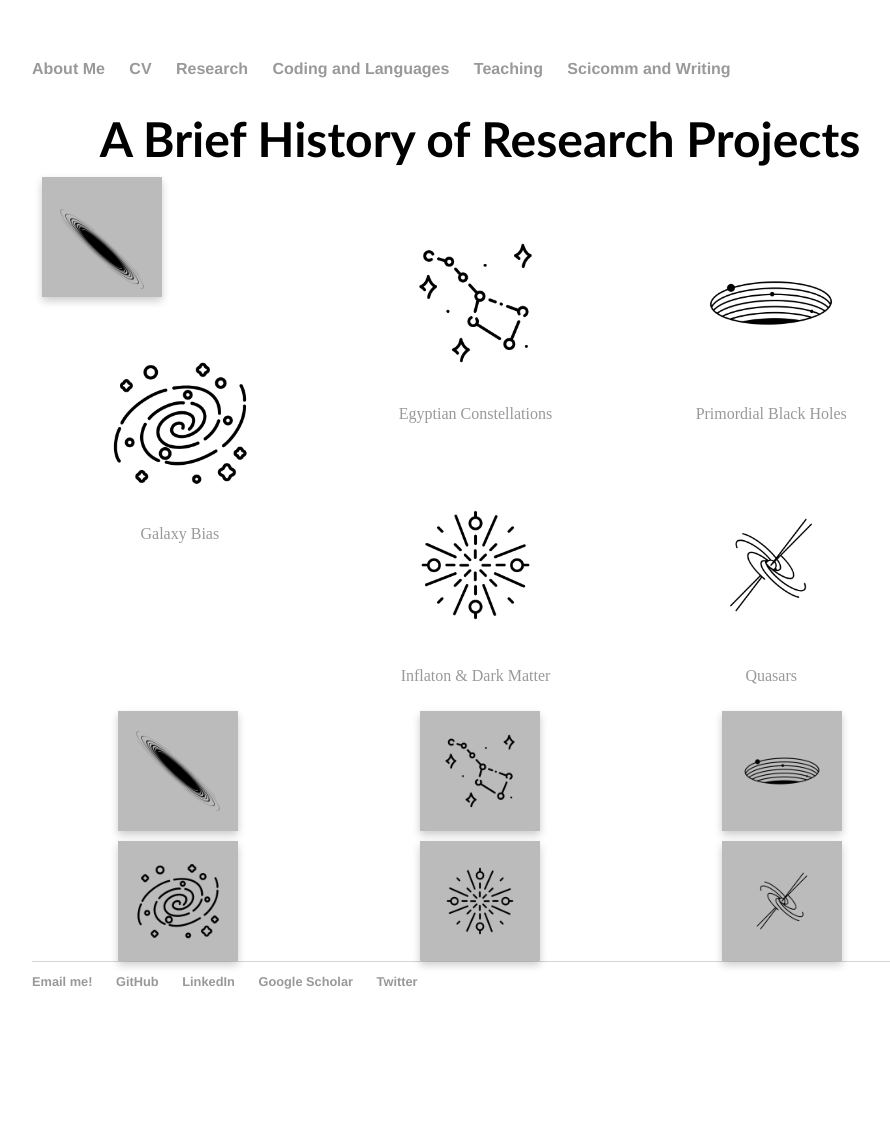
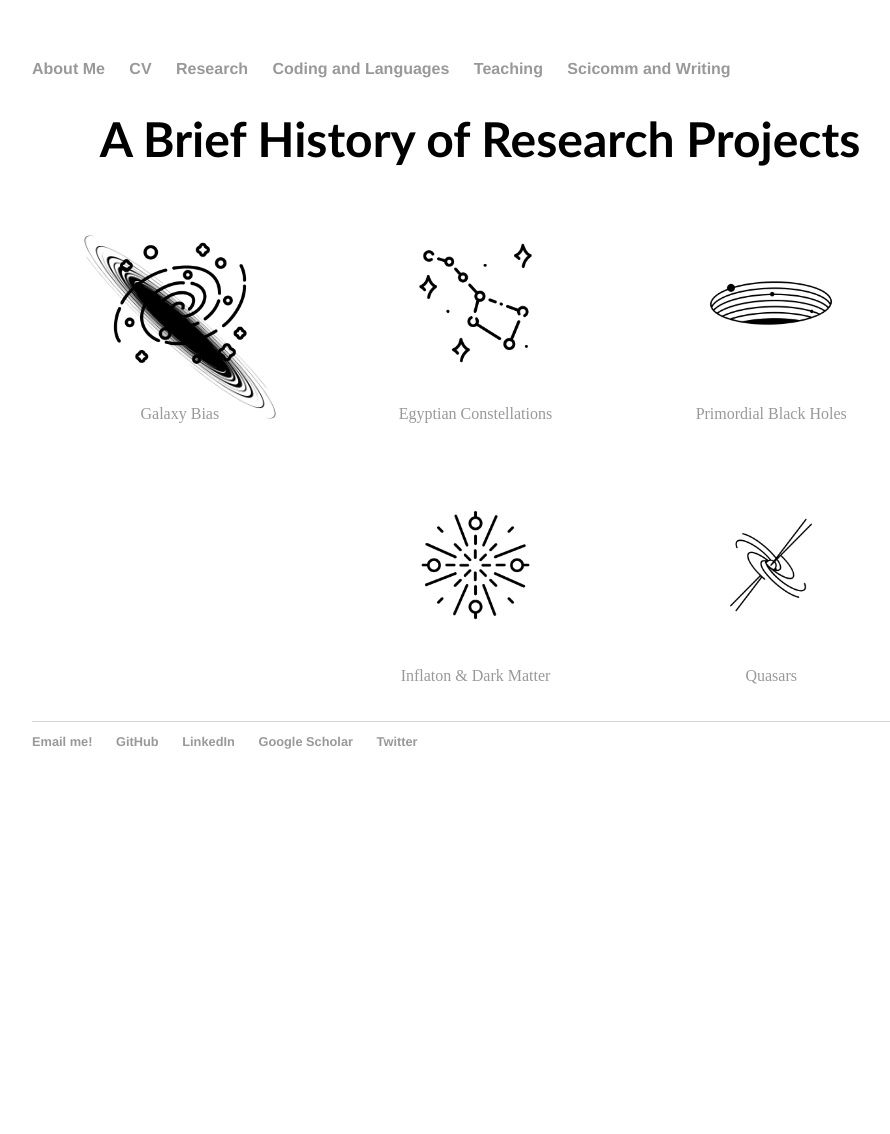
Before and after one commit to lunazagor/lunazagor.github.io, a Jekyll site: the page built from research/index.html, in a window 1280 px wide. Shown: the whole page, without its empty margins (160-1050 px from the left). Built offline with Jekyll 4.4.1, drawn with Linux system fonts in a browser that asks for light colours.

Commit message:
Update index.html

```diff
--- a/research/index.html
+++ b/research/index.html
@@ -62,8 +62,8 @@ title: Research
 .flip-card {
   border-style: hidden;
   background-color: transparent;
-  width: 120px;
-  height: 120px;
+  /*  width: 120px;  */
+  /* height: 120px;  */
   perspective: 1000px;
 }
 
```
